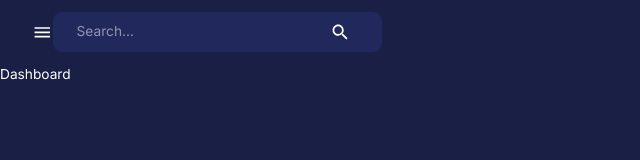
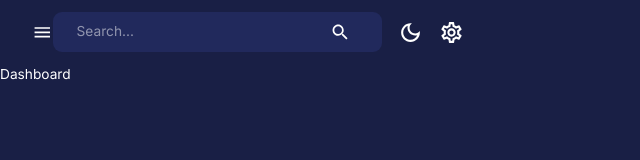
Before and after one commit to rhythum12/admin_dashboard, a React (Create React App) app in the folder client/: page /dashboard in a window 1280 px wide. Shown: the top 160 px of the page, without its empty margins (0-640 px from the left). Built offline with nearby package versions, Linux system fonts and the light colour scheme.

Commit message:
made SideBar and changes tp index at Layout

```diff
--- a/client/src/components/Navbar.jsx
+++ b/client/src/components/Navbar.jsx
@@ -36,6 +36,19 @@
                 </FlexBetween>
             </IconButton>
         </FlexBetween>
+        {/* Right Side */}
+        <FlexBetween gap="1 rem">
+            <IconButton onClick={() => dispatch(setMode())}>
+                {theme.palette.mode === 'dark' ? (
+                    <DarkModeOutlined sx={{ fontSize: "25px"}} />
+                ) : (
+                    <LightModeOutlined sx={{ fontSize: "25px"}} />
+                )}
+            </IconButton>
+            <IconButton>
+                <SettingsOutlined sx={{ fontSize: "25px"}} />
+            </IconButton>
+        </FlexBetween>
     </Toolbar>
   </AppBar>
 }
--- /dev/null
+++ b/client/src/components/Sidebar.jsx
@@ -0,0 +1,55 @@
+import React from 'react'
+import {
+    Box,
+    Divider,
+    Drawer,
+    IconButton,
+    List,
+    ListItem,
+    ListItemButton,
+    ListItemIcon,
+    ListItemText,
+    Typography,
+    useTheme
+} from "@mui/material";
+import {
+    SettingsOutlined,
+    ChevronLeft,
+    ChevronRightOutlined,
+    HomeOutlined,
+    ShoppingCartOutlined,
+    Groups2Outlined,
+    ReceiptLongOutlined,
+    PublicOutlined,
+    PointOfSaleOutlined,
+    TodayOutlined,
+    CalendarMonthOutlined,
+    AdminPanelSettingsOutlined,
+    TrendingUpOutlined,
+    PieChartOutlined
+} from "@mui/icons-material";
+import { useEffect, useState } from "react";
+import { useLocation, useNavigate } from "react-router-dom";
+import FlexBetween from "./FlexBetween";
+import profileImage from "assets/profile.jpeg";
+
+const Sidebar = ({
+    drawerWidth,
+    isSidebarOpen,
+    setIsSidebarOpen,
+    isNonMobile,
+}) => {
+    const {pathname} =  useLocation();
+    const [active, setActive] = useState("");
+    const navigate = useNavigate();
+    const theme = useTheme();
+
+    useEffect(() => {
+        setActive(pathname.substring(1));
+      }, [pathname]);
+  return <Box component="nav">
+     {/* TODO: video 1 hour 10 minutes*/}
+  </Box>
+};
+
+export default Sidebar
--- a/client/src/scenes/layout/index.jsx
+++ b/client/src/scenes/layout/index.jsx
@@ -3,13 +3,25 @@
 import { Outlet } from 'react-router-dom';
 import { useSelector } from 'react-redux';
 import Navbar from "components/Navbar";
+import Sidebar from "components/Sidebar";
 
 
 const Layout = () => {
+  const isNonMobile = useMediaQuery("(min-width: 600px)");
+  const [isSidebarOpen, setIsSidebarOpen]= useState(true);
   return (
-   <Box width="100%" height="100%">
+   <Box  display={isNonMobile ? "flex" : "block"} width="100%" height="100%">
+    <Sidebar
+      isNonMobile={isNonMobile}
+      drawerWidth="250px"
+      isSidebarOpen={isSidebarOpen}
+      setIsSidebarOpen={setIsSidebarOpen}
+      />
       <Box>
-        <Navbar/>
+        <Navbar
+          isSidebarOpen={isSidebarOpen}
+          setIsSidebarOpen={setIsSidebarOpen}
+        />
         <Outlet/>
       </Box>
    </Box>
```
